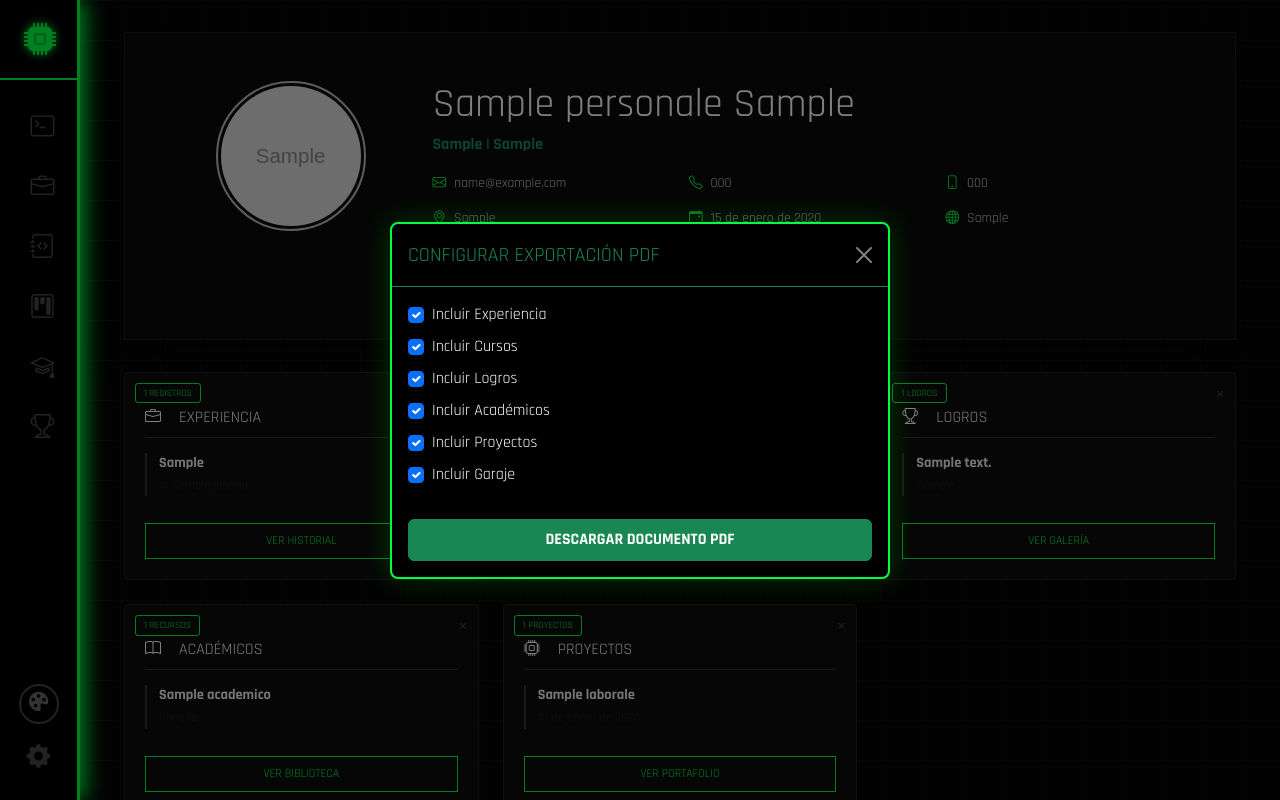
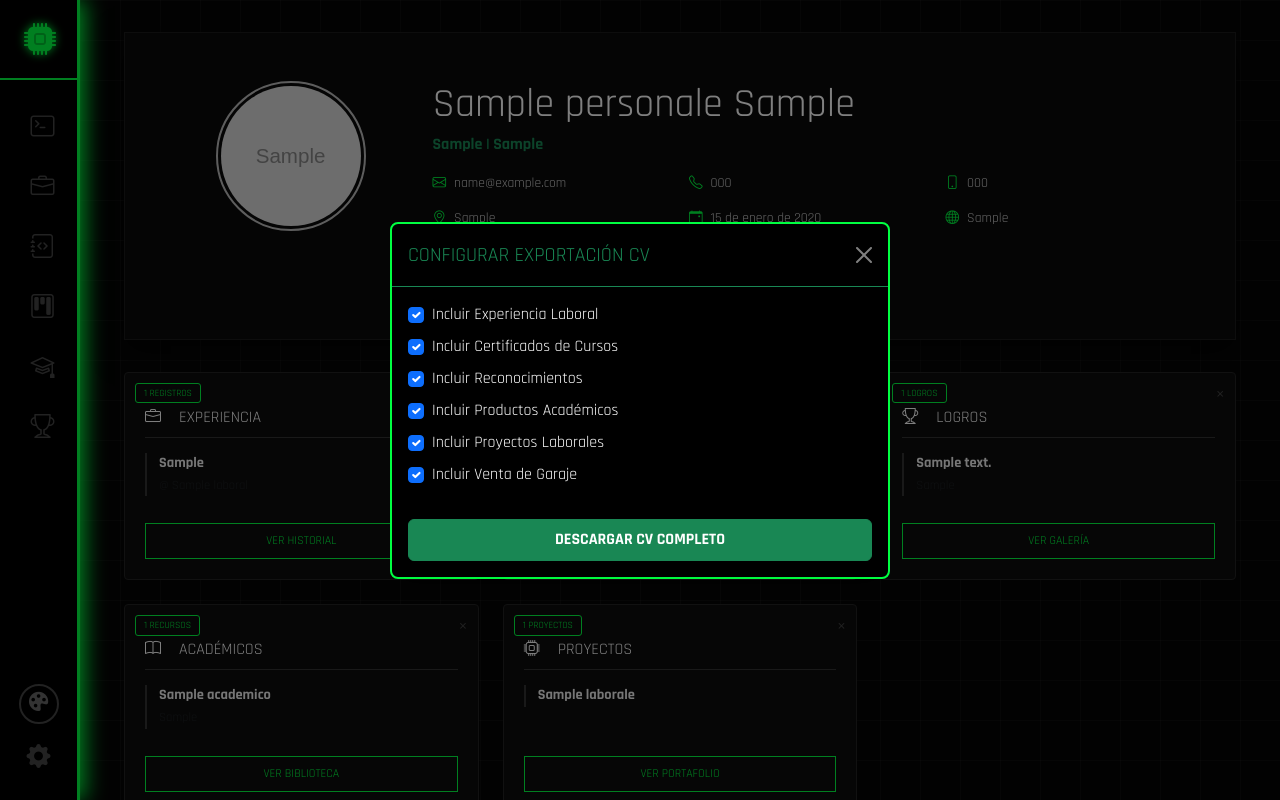
Before and after one commit to AlexAragundiUwU/HojaDeVidaAlex2, a Django app: page / in a window 1280 px wide, after a click on "GENERAR CV". Run offline with Django 5.2, Linux system fonts and the light colour scheme; tables that the repository leaves empty hold one stand-in row (values such as "Sample post"); grey boxes marked "Sample" are stand-in pictures.

Commit message:
Corregida visibilidad de imágenes de garaje y filtros de CV

```diff
--- a/Perfil/templates/home.html
+++ b/Perfil/templates/home.html
@@ -25,11 +25,10 @@
     .item-list li { border-left: 2px solid #333; padding-left: 12px; margin-bottom: 12px; list-style: none; color: #eee; font-size: 0.9rem; transition: 0.3s; }
     .item-list li:hover { border-left-color: var(--neon-green); }
 
-    .garage-img { width: 100%; height: 100px; object-fit: cover; border-radius: 4px; margin-bottom: 8px; border: 1px solid #333; }
     .btn-view-more { border: 1px solid var(--neon-green); color: var(--neon-green); text-decoration: none; font-size: 0.75rem; padding: 8px; text-align: center; display: block; margin-top: auto; transition: 0.3s; background: transparent; }
     .btn-view-more:hover { background: var(--neon-green); color: #000; }
 
-    .modal-content-cyber { background: #000; border: 2px solid var(--neon-green); color: #fff; box-shadow: 0 0 30px rgba(0,255,0,0.2); }
+    .modal-content-cyber { background: #000; border: 2px solid var(--neon-green); color: #fff; }
 </style>
 
 <div class="hero-section">
@@ -139,7 +138,7 @@
             <h5 class="section-title"><i class="bi bi-cpu me-2"></i>Proyectos</h5>
             <ul class="item-list">
                 {% for lab in resumen_lab %}
-                <li><strong>{{ lab.nombreproducto }}</strong><br><small class="text-muted">{{ lab.fechaproducto }}</small></li>
+                <li><strong>{{ lab.nombreproducto }}</strong></li>
                 {% endfor %}
             </ul>
             <a href="{% url 'productos_laborales' %}" class="btn-view-more">VER PORTAFOLIO</a>
@@ -147,21 +146,16 @@
     </div>
     {% endif %}
 
-    <!-- 6. GARAJE -->
+    <!-- 6. GARAJE (SIN IMÁGENES AQUÍ) -->
     {% if perfil.mostrar_garage %}
     <div class="col-md-6 col-lg-4">
         <div class="card summary-card">
             <a href="?ocultar=mostrar_garage" class="btn-close-cyber" title="Ocultar sección">×</a>
             <div class="count-badge">{{ total_garage }} ITEMS</div>
             <h5 class="section-title"><i class="bi bi-shop me-2"></i>Garaje</h5>
-            <div class="row g-2 mb-3">
+            <div class="d-flex flex-wrap gap-2 mb-3">
                 {% for item in resumen_garage %}
-                <div class="col-6">
-                    {% if item.imagen %}
-                    <img src="{{ item.imagen.url }}" class="garage-img">
-                    {% endif %}
-                    <div class="text-white x-small text-truncate">{{ item.nombreproducto }}</div>
-                </div>
+                <span class="badge border border-success text-success p-2">{{ item.nombreproducto }}</span>
                 {% endfor %}
             </div>
             <a href="{% url 'garage' %}" class="btn-view-more mt-auto">IR A TIENDA</a>
@@ -170,12 +164,12 @@
     {% endif %}
 </div>
 
-<!-- MODAL GENERADOR DE CV COMPLETO -->
+<!-- MODAL GENERADOR DE CV -->
 <div class="modal fade" id="downloadModal" tabindex="-1">
     <div class="modal-dialog modal-dialog-centered">
         <div class="modal-content modal-content-cyber">
             <div class="modal-header border-success">
-                <h5 class="modal-title text-success">CONFIGURAR EXPORTACIÓN PDF</h5>
+                <h5 class="modal-title text-success">CONFIGURAR EXPORTACIÓN CV</h5>
                 <button type="button" class="btn-close btn-close-white" data-bs-dismiss="modal"></button>
             </div>
             <div class="modal-body">
@@ -184,30 +178,30 @@
 
                     <div class="form-check mb-2">
                         <input class="form-check-input" type="checkbox" name="experiencia" value="true" checked>
-                        <label class="form-check-label text-white">Incluir Experiencia</label>
+                        <label class="form-check-label text-white">Incluir Experiencia Laboral</label>
                     </div>
                     <div class="form-check mb-2">
                         <input class="form-check-input" type="checkbox" name="cursos" value="true" checked>
-                        <label class="form-check-label text-white">Incluir Cursos</label>
+                        <label class="form-check-label text-white">Incluir Certificados de Cursos</label>
                     </div>
                     <div class="form-check mb-2">
                         <input class="form-check-input" type="checkbox" name="logros" value="true" checked>
-                        <label class="form-check-label text-white">Incluir Logros</label>
+                        <label class="form-check-label text-white">Incluir Reconocimientos</label>
                     </div>
                     <div class="form-check mb-2">
                         <input class="form-check-input" type="checkbox" name="academicos" value="true" checked>
-                        <label class="form-check-label text-white">Incluir Académicos</label>
+                        <label class="form-check-label text-white">Incluir Productos Académicos</label>
                     </div>
                     <div class="form-check mb-2">
                         <input class="form-check-input" type="checkbox" name="proyectos" value="true" checked>
-                        <label class="form-check-label text-white">Incluir Proyectos</label>
+                        <label class="form-check-label text-white">Incluir Proyectos Laborales</label>
                     </div>
                     <div class="form-check mb-2">
                         <input class="form-check-input" type="checkbox" name="garage" value="true" checked>
-                        <label class="form-check-label text-white">Incluir Garaje</label>
+                        <label class="form-check-label text-white">Incluir Venta de Garaje</label>
                     </div>
 
-                    <button type="submit" class="btn btn-success w-100 mt-4 py-2 fw-bold shadow">DESCARGAR DOCUMENTO PDF</button>
+                    <button type="submit" class="btn btn-success w-100 mt-4 py-2 fw-bold shadow">DESCARGAR CV COMPLETO</button>
                 </form>
             </div>
         </div>
```
